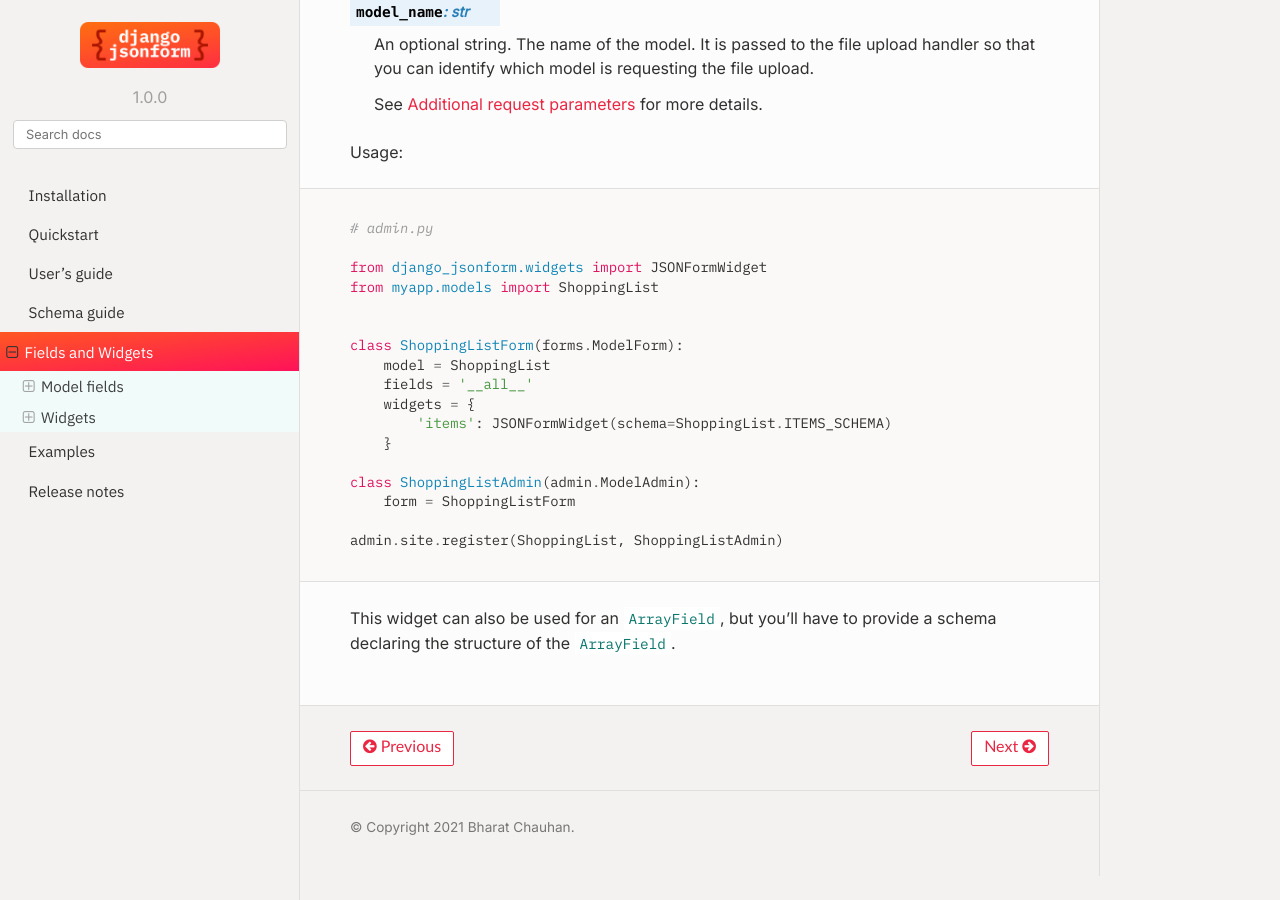
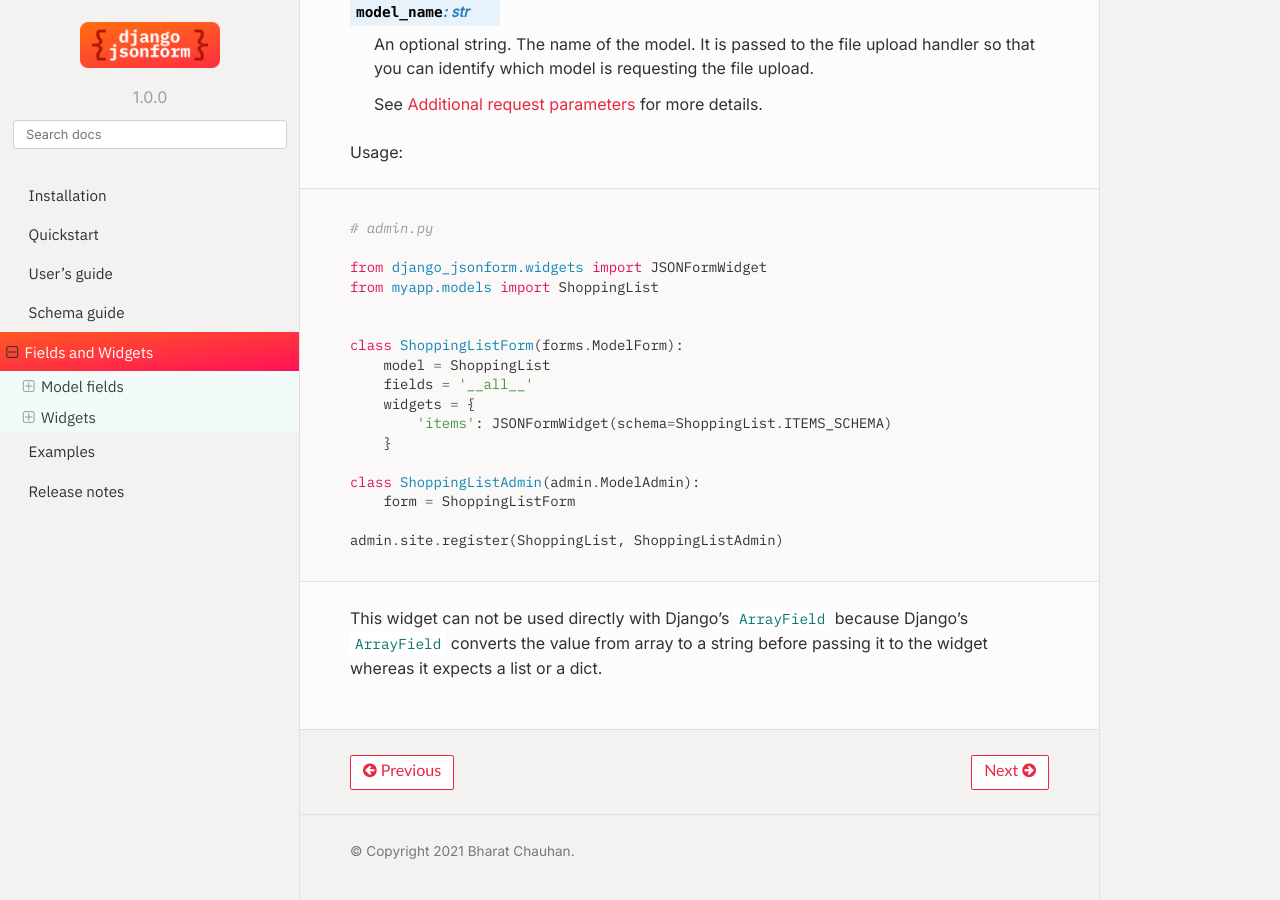
Before and after one commit to bhch/django-jsonform, a Sphinx documentation site: the page built from docs/fields-and-widgets.rst, in a window 1280 px wide and 900 px high, scrolled down 1985 px. Built offline with Sphinx 7.4.7 and the Read the Docs theme 2.0.0, drawn with Linux system fonts in a browser that asks for light colours; before the commit the page ends 2861 px from its top, so only the background shows below that.

Commit message:
Correct error in widget docs

```diff
--- a/docs/fields-and-widgets.rst
+++ b/docs/fields-and-widgets.rst
@@ -127,5 +127,6 @@ Usage:
 
 
 
-This widget can also be used for an ``ArrayField``, but you'll have to provide a
-schema declaring the structure of the ``ArrayField``.
+This widget can not be used directly with Django's ``ArrayField`` because Django's
+``ArrayField`` converts the value from array to a string before passing it to
+the widget whereas it expects a list or a dict.
```
